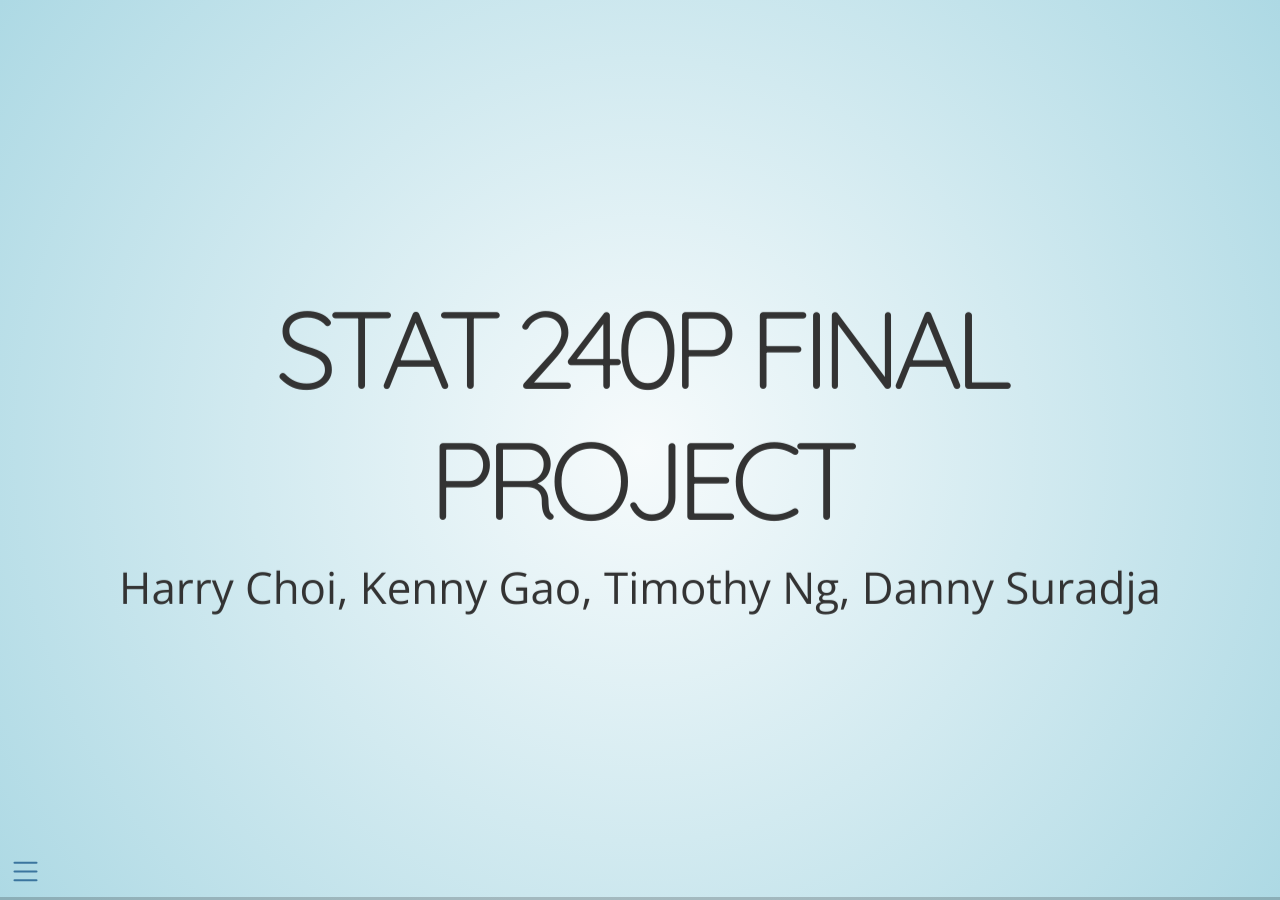
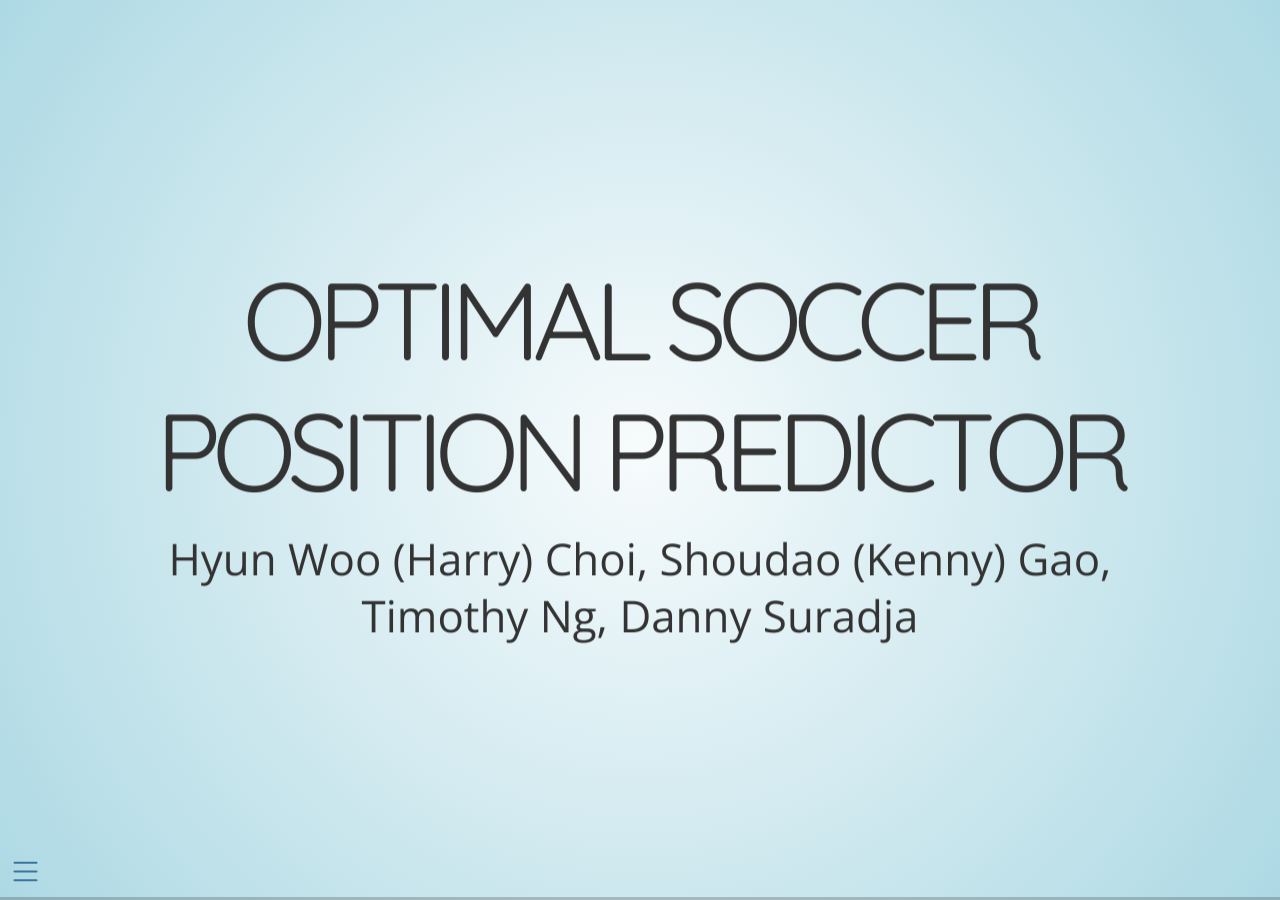
Before and after one commit to timng-gnmit/timng-gnmit.github.io, a Jekyll site: the page projects/FinalProjectSTAT240P_ChoiGaoNgSuradja.html, which Jekyll copies as it is, in a window 1280 px wide. Built offline with Jekyll 4.4.1, drawn with Linux system fonts in a browser that asks for light colours.

Commit message:
updated 240P project

```diff
--- a/projects/FinalProjectSTAT240P_ChoiGaoNgSuradja.html
+++ b/projects/FinalProjectSTAT240P_ChoiGaoNgSuradja.html
@@ -10,8 +10,8 @@
 <link href="FinalProjectSTAT240P_ChoiGaoNgSuradja_files/libs/quarto-html/quarto-syntax-highlighting.css" rel="stylesheet" id="quarto-text-highlighting-styles"><meta charset="utf-8">
   <meta name="generator" content="quarto-1.5.57">
 
-  <meta name="author" content="Harry Choi, Kenny Gao, Timothy Ng, Danny Suradja">
-  <title>STAT 240P Final Project</title>
+  <meta name="author" content="Hyun Woo (Harry) Choi, Shoudao (Kenny) Gao, Timothy Ng, Danny Suradja">
+  <title>Optimal Soccer Position Predictor</title>
   <meta name="apple-mobile-web-app-capable" content="yes">
   <meta name="apple-mobile-web-app-status-bar-style" content="black-translucent">
   <meta name="viewport" content="width=device-width, initial-scale=1.0, maximum-scale=1.0, user-scalable=no, minimal-ui">
@@ -327,12 +327,12 @@
     <div class="slides">
 
 <section id="title-slide" class="quarto-title-block center">
-  <h1 class="title">STAT 240P Final Project</h1>
+  <h1 class="title">Optimal Soccer Position Predictor</h1>
 
 <div class="quarto-title-authors">
 <div class="quarto-title-author">
 <div class="quarto-title-author-name">
-Harry Choi, Kenny Gao, Timothy Ng, Danny Suradja
+Hyun Woo (Harry) Choi, Shoudao (Kenny) Gao, Timothy Ng, Danny Suradja
 </div>
 </div>
 </div>
@@ -364,10 +364,14 @@ Harry Choi, Kenny Gao, Timothy Ng, Danny Suradja
 <ul>
 <li>Removed duplicate players (multiple FIFA games)</li>
 <li>Selected primary position</li>
-<li>Removed positions with low frequencies and missing data (goalkeepers)</li>
+<li>Removed positions with low frequencies (left/right wing back, center forward) and missing data (goalkeepers)</li>
 <li>Standardized the numerical data</li>
 </ul>
 </section>
+<section id="position-differences" class="slide level2">
+<h2>Position Differences</h2>
+
+<img data-src="formation_img.jpg" class="r-stretch quarto-figure-center"><p class="caption">From https://themastermindsite.com/2019/04/10/4-3-3-vs-4-1-4-1-tactical-flexibility/</p></section>
 <section id="data-balance" class="slide level2">
 <h2>Data Balance</h2>
 
@@ -424,37 +428,60 @@ Harry Choi, Kenny Gao, Timothy Ng, Danny Suradja
 <section id="lda-results" class="slide level2">
 <h2>LDA Results</h2>
 
-<img data-src="FinalProjectSTAT240P_ChoiGaoNgSuradja_files/figure-revealjs/unnamed-chunk-7-1.png" class="quarto-figure quarto-figure-center r-stretch" width="960"><p>We achieved an overall predictive accuracy of 0.6472559.</p>
+<img data-src="FinalProjectSTAT240P_ChoiGaoNgSuradja_files/figure-revealjs/unnamed-chunk-7-1.png" class="quarto-figure quarto-figure-center r-stretch" width="960"><p>We achieved an overall predictive accuracy of 0.6976479.</p>
 </section>
+<section id="linear-discriminants" class="slide level2">
+<h2>Linear Discriminants</h2>
+<div class="cell" data-layout-align="center">
+
+<div class="cell-output cell-output-stdout">
+<pre><code>                              LD1    LD2
+preferred_footRight         0.052  0.171
+height_cm                  -0.038  0.179
+weight_kg                  -0.031  0.177
+pace                        0.015 -0.130
+defending                  -1.934 -0.412
+shooting                    0.827  0.472
+passing                    -0.113 -0.413
+dribbling                   0.107  1.398
+skill_ball_control          0.072 -0.222
+skill_dribbling             0.107 -1.297
+mentality_positioning       0.427 -0.294
+skill_fk_accuracy          -0.105 -0.044
+attacking_crossing         -0.058 -0.550
+attacking_heading_accuracy  0.128  0.894</code></pre>
+</div>
+</div>
+<img data-src="FinalProjectSTAT240P_ChoiGaoNgSuradja_files/figure-revealjs/unnamed-chunk-8-1.png" class="quarto-figure quarto-figure-center r-stretch" width="960"></section>
 <section id="qda-results" class="slide level2">
 <h2>QDA Results</h2>
 
-<img data-src="FinalProjectSTAT240P_ChoiGaoNgSuradja_files/figure-revealjs/unnamed-chunk-9-1.png" class="quarto-figure quarto-figure-center r-stretch" width="960"><p>Our Quadratic Discriminant Analysis model achieved an accuracy of 0.7024947.</p>
+<img data-src="FinalProjectSTAT240P_ChoiGaoNgSuradja_files/figure-revealjs/unnamed-chunk-10-1.png" class="quarto-figure quarto-figure-center r-stretch" width="960"><p>Our Quadratic Discriminant Analysis model achieved an accuracy of 0.7024947.</p>
 </section>
 <section id="random-forest-results" class="slide level2">
 <h2>Random Forest Results</h2>
 
-<img data-src="FinalProjectSTAT240P_ChoiGaoNgSuradja_files/figure-revealjs/unnamed-chunk-11-1.png" class="quarto-figure quarto-figure-center r-stretch" width="960"><p>Our random forest classifier achieved an accuracy of 0.7141126.</p>
+<img data-src="FinalProjectSTAT240P_ChoiGaoNgSuradja_files/figure-revealjs/unnamed-chunk-12-1.png" class="quarto-figure quarto-figure-center r-stretch" width="960"><p>Our random forest classifier achieved an accuracy of 0.7141126.</p>
 </section>
 <section id="grouped-positions" class="slide level2">
 <h2>Grouped Positions</h2>
 <p>We grouped the different positions based on role similarity.</p>
 
-<img data-src="FinalProjectSTAT240P_ChoiGaoNgSuradja_files/figure-revealjs/unnamed-chunk-12-1.png" class="quarto-figure quarto-figure-center r-stretch" width="960"></section>
+<img data-src="FinalProjectSTAT240P_ChoiGaoNgSuradja_files/figure-revealjs/unnamed-chunk-13-1.png" class="quarto-figure quarto-figure-center r-stretch" width="960"></section>
 <section id="lda-for-the-groups" class="slide level2">
 <h2>LDA for the Groups</h2>
 
-<img data-src="FinalProjectSTAT240P_ChoiGaoNgSuradja_files/figure-revealjs/unnamed-chunk-13-1.png" class="quarto-figure quarto-figure-center r-stretch" width="960"><p>Our linear discriminant analysis model achieved a group accuracy of 0.7933001.</p>
+<img data-src="FinalProjectSTAT240P_ChoiGaoNgSuradja_files/figure-revealjs/unnamed-chunk-14-1.png" class="quarto-figure quarto-figure-center r-stretch" width="960"><p>Our linear discriminant analysis model achieved a group accuracy of 0.7933001.</p>
 </section>
 <section id="qda-for-the-groups" class="slide level2">
 <h2>QDA for the Groups</h2>
 
-<img data-src="FinalProjectSTAT240P_ChoiGaoNgSuradja_files/figure-revealjs/unnamed-chunk-14-1.png" class="quarto-figure quarto-figure-center r-stretch" width="960"><p>Our quadratic discriminant analysis model achieved a group accuracy of 0.8037063.</p>
+<img data-src="FinalProjectSTAT240P_ChoiGaoNgSuradja_files/figure-revealjs/unnamed-chunk-15-1.png" class="quarto-figure quarto-figure-center r-stretch" width="960"><p>Our quadratic discriminant analysis model achieved a group accuracy of 0.8037063.</p>
 </section>
 <section id="random-forest-for-the-groups" class="slide level2">
 <h2>Random Forest for the Groups</h2>
 
-<img data-src="FinalProjectSTAT240P_ChoiGaoNgSuradja_files/figure-revealjs/unnamed-chunk-16-1.png" class="quarto-figure quarto-figure-center r-stretch" width="960"><p>Our random forest model achieved a group accuracy of 0.8137562.</p>
+<img data-src="FinalProjectSTAT240P_ChoiGaoNgSuradja_files/figure-revealjs/unnamed-chunk-17-1.png" class="quarto-figure quarto-figure-center r-stretch" width="960"><p>Our random forest model achieved a group accuracy of 0.8137562.</p>
 </section>
 <section id="discussion-model-performance" class="slide level2">
 <h2>Discussion: Model Performance</h2>
@@ -477,7 +504,7 @@ Table&nbsp;1: Test accuracies across the different models for the different pred
 <tbody>
 <tr class="odd">
 <td style="text-align: center;"><strong>Position</strong></td>
-<td style="text-align: center;">0.6472559</td>
+<td style="text-align: center;">0.6976479</td>
 <td style="text-align: center;">0.7024947</td>
 <td style="text-align: center;">0.7141126</td>
 </tr>
@@ -497,13 +524,13 @@ Table&nbsp;1: Test accuracies across the different models for the different pred
 <h2>Discussion: Random Forest Features</h2>
 <p>The random forest implementation in R also gives us an idea of which features are most important for distinguishing the positions</p>
 
-<img data-src="FinalProjectSTAT240P_ChoiGaoNgSuradja_files/figure-revealjs/unnamed-chunk-17-1.png" class="quarto-figure quarto-figure-center r-stretch" width="1248"></section>
+<img data-src="FinalProjectSTAT240P_ChoiGaoNgSuradja_files/figure-revealjs/unnamed-chunk-18-1.png" class="quarto-figure quarto-figure-center r-stretch" width="1248"></section>
 <section id="conclusion" class="slide level2 scrollable">
 <h2>Conclusion</h2>
 <ol type="1">
 <li>The random forest model makes the best predictions for both classification tasks.</li>
 <li>Defending seems like an important statistic for determining optimal position.</li>
-<li>The left and right wing positions are difficult to classify.</li>
+<li>Every model seems to struggle differentiating wingers (LW, RW) from side midfielders (RM, LM), often predicting the latter.</li>
 </ol>
 <div class="quarto-auto-generated-content">
 <div class="footer footer-default">
```
Also changed, not shown: projects/FinalProjectSTAT240P_ChoiGaoNgSuradja_files/figure-revealjs/unnamed-chunk-10-1.png (added), projects/FinalProjectSTAT240P_ChoiGaoNgSuradja_files/figure-revealjs/unnamed-chunk-12-1.png, projects/FinalProjectSTAT240P_ChoiGaoNgSuradja_files/figure-revealjs/unnamed-chunk-13-1.png, projects/FinalProjectSTAT240P_ChoiGaoNgSuradja_files/figure-revealjs/unnamed-chunk-14-1.png, projects/FinalProjectSTAT240P_ChoiGaoNgSuradja_files/figure-revealjs/unnamed-chunk-15-1.png (added), projects/FinalProjectSTAT240P_ChoiGaoNgSuradja_files/figure-revealjs/unnamed-chunk-17-1.png, projects/FinalProjectSTAT240P_ChoiGaoNgSuradja_files/figure-revealjs/unnamed-chunk-18-1.png (added), projects/FinalProjectSTAT240P_ChoiGaoNgSuradja_files/figure-revealjs/unnamed-chunk-5-1.png, projects/FinalProjectSTAT240P_ChoiGaoNgSuradja_files/figure-revealjs/unnamed-chunk-8-1.png (added), projects/formation_img.jpg (added).
